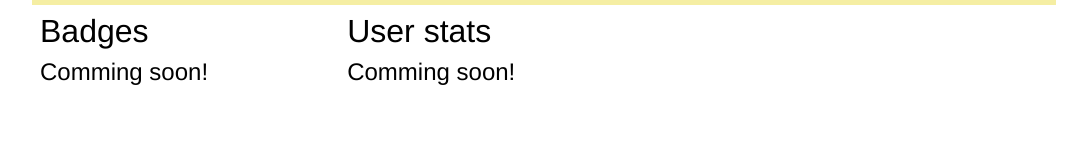
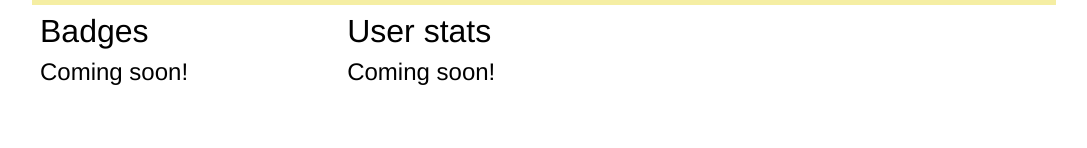
Before and after one commit to sopyb/Game-bot, a website: page sources/profile/html/rankCard.html in a window 1280 px wide. Shown: the part 371-519 px from the top of the page, without its empty margins (96-1183 px from the left). Drawn offline with Linux system fonts and the light colour scheme.

Commit message:
Grammar fix

```diff
--- a/sources/profile/html/rankCard.html
+++ b/sources/profile/html/rankCard.html
@@ -258,13 +258,13 @@
             <div class="extra">
                 <div class="badges">
                     <p class="title">Badges</p>
-                    <p>Comming soon!</p>
+                    <p>Coming soon!</p>
                 </div>
 
                 <div class="playerInfo">
                     <div class="stats">
                         <p class="title">User stats</p>
-                        <p>Comming soon!</p>
+                        <p>Coming soon!</p>
                     </div>
 
                     <div class="aboutMe">
```
